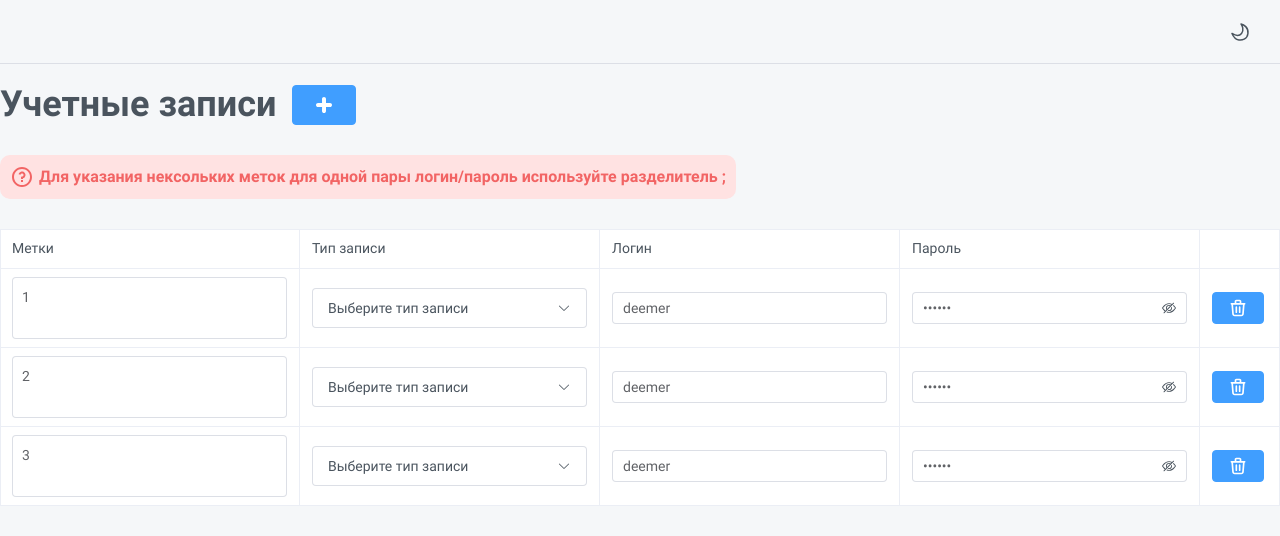
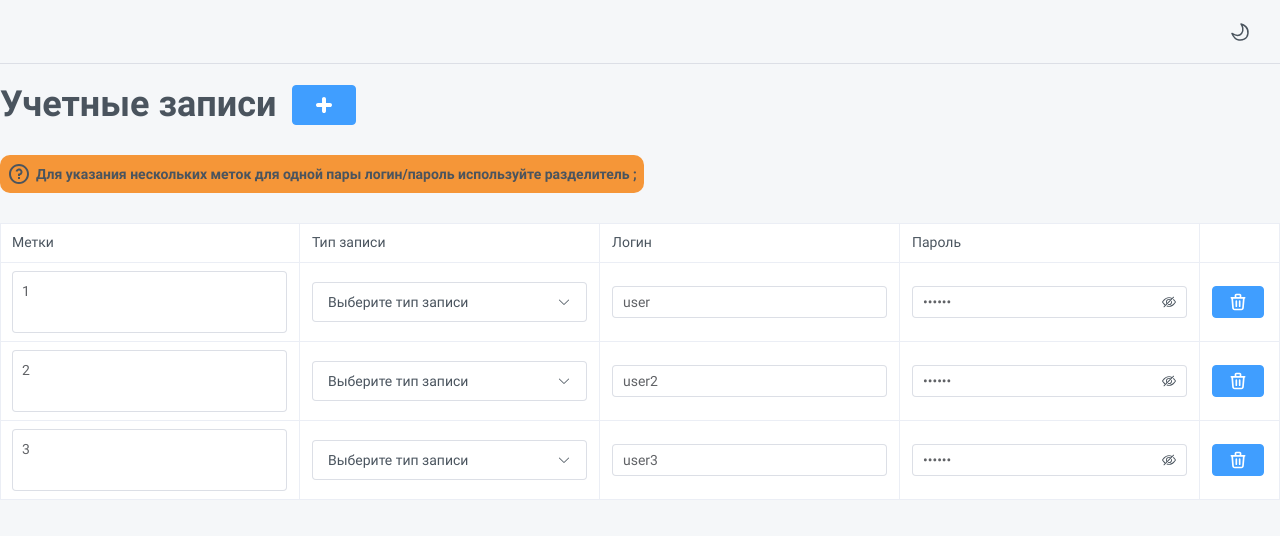
Before and after one commit to filimonovSB/test-task, a Vue app: page / in a window 1280 px wide. Shown: the top 536 px of the page. Built offline with nearby package versions, Linux system fonts and the light colour scheme.

Commit message:
feature: add function removeAccount and createAccount, ElPopconfirm for remove

```diff
--- a/src/components/icons/IconQuestion.vue
+++ b/src/components/icons/IconQuestion.vue
@@ -7,7 +7,7 @@
   >
     <path
       d="M12 22C6.477 22 2 17.523 2 12C2 6.477 6.477 2 12 2C17.523 2 22 6.477 22 12C22 17.523 17.523 22 12 22ZM12 20C14.1217 20 16.1566 19.1571 17.6569 17.6569C19.1571 16.1566 20 14.1217 20 12C20 9.87827 19.1571 7.84344 17.6569 6.34315C16.1566 4.84285 14.1217 4 12 4C9.87827 4 7.84344 4.84285 6.34315 6.34315C4.84285 7.84344 4 9.87827 4 12C4 14.1217 4.84285 16.1566 6.34315 17.6569C7.84344 19.1571 9.87827 20 12 20ZM11 15H13V17H11V15ZM13 13.355V14H11V12.5C11 12.2348 11.1054 11.9804 11.2929 11.7929C11.4804 11.6054 11.7348 11.5 12 11.5C12.2841 11.5 12.5623 11.4193 12.8023 11.2673C13.0423 11.1154 13.2343 10.8984 13.3558 10.6416C13.4773 10.3848 13.5234 10.0988 13.4887 9.81684C13.454 9.53489 13.34 9.26858 13.1598 9.04891C12.9797 8.82924 12.7409 8.66523 12.4712 8.57597C12.2015 8.48671 11.912 8.47587 11.6364 8.54471C11.3608 8.61354 11.1104 8.75923 10.9144 8.96482C10.7183 9.1704 10.5847 9.42743 10.529 9.706L8.567 9.313C8.68863 8.70508 8.96951 8.14037 9.38092 7.67659C9.79233 7.2128 10.3195 6.86658 10.9086 6.67332C11.4977 6.48006 12.1275 6.44669 12.7337 6.57661C13.3399 6.70654 13.9007 6.99511 14.3588 7.41282C14.8169 7.83054 15.1559 8.36241 15.3411 8.95406C15.5263 9.54572 15.5511 10.1759 15.4129 10.7803C15.2747 11.3847 14.9785 11.9415 14.5545 12.3939C14.1306 12.8462 13.5941 13.1779 13 13.355Z"
-      fill="var(--app-red-color)"
+      fill="var(--app-text-primary-color)"
     />
   </svg>
 </template>
--- a/src/components/modals/ModalCreateAccount.vue
+++ b/src/components/modals/ModalCreateAccount.vue
@@ -1,13 +1,17 @@
 <script setup lang="ts">
 import { ref } from 'vue'
 
-import type { IAccount } from '@/stores/accounts-store.ts'
+import { useAccountsStore } from '@/stores/accounts-store.ts'
+import type { IAccount } from '@/types'
+import { deepClone } from '@/utils'
 
 const emmit = defineEmits(['close'])
 
+const accountsStore = useAccountsStore()
+
 const visibleModal = defineModel()
 
-const newAccount = ref<IAccount>({
+const emptyAccount = {
   tags: '',
   type: {
     name: '',
@@ -15,7 +19,9 @@ const newAccount = ref<IAccount>({
   },
   login: '',
   password: ''
-})
+}
+
+const newAccount = ref<IAccount>(deepClone(emptyAccount))
 
 const types = [
   {
@@ -30,6 +36,15 @@ const types = [
 
 const closeDialog = () => {
   emmit('close')
+}
+
+const createAccount = () => {
+  accountsStore.createAccount({ ...newAccount.value })
+  emmit('close')
+}
+
+const resetAccount = () => {
+  newAccount.value = deepClone(emptyAccount)
 }
 </script>
 
@@ -90,6 +105,7 @@ const closeDialog = () => {
           type="primary"
           size="default"
           class="table-button"
+          @click="createAccount"
         >
           Создать
         </ElButton>
--- a/src/components/tables/TableAccounts.vue
+++ b/src/components/tables/TableAccounts.vue
@@ -87,6 +87,11 @@ const types = [
     </ElTableColumn>
     <ElTableColumn width="80">
       <template #default="scope">
+        <ElPopconfirm
+          title="Вы действительно хотите удалить аккаунт?"
+          @confirm="accountsStore.removeAccount(scope.row.login)"
+        >
+          <template #reference>
             <ElButton
               type="primary"
               size="default"
@@ -94,6 +99,8 @@ const types = [
             >
               <IconTrash />
             </ElButton>
+          </template>
+        </ElPopconfirm>
       </template>
     </ElTableColumn>
   </ElTable>
--- a/src/components/ui/UiClueBlock.vue
+++ b/src/components/ui/UiClueBlock.vue
@@ -18,13 +18,13 @@ import IconQuestion from '@/components/icons/IconQuestion.vue'
   gap: 5px;
   width: fit-content;
   min-width: fit-content;
-  padding: 10px;
-  background: var(--app-red-background);
+  padding: 7px;
+  background: var(--app-orange-color);
   border-radius: 10px;
 }
 
 p {
+  font-size: 14px;
   font-weight: 500;
-  color: var(--app-red-color);
 }
 </style>
--- a/src/constants/index.ts
+++ b/src/constants/index.ts
@@ -1,4 +1,4 @@
-import type { IAccount } from '@/stores/accounts-store.ts'
+import type { IAccount } from '@/types'
 
 const ACCOUNTS_DEFAULT: IAccount[] = [
   {
@@ -7,7 +7,7 @@ const ACCOUNTS_DEFAULT: IAccount[] = [
       name: 'local',
       value: 'local'
     },
-    login: 'deemer',
+    login: 'user',
     password: '123456'
   },
   {
@@ -16,7 +16,7 @@ const ACCOUNTS_DEFAULT: IAccount[] = [
       name: 'local',
       value: 'local'
     },
-    login: 'deemer',
+    login: 'user2',
     password: '123456'
   },
   {
@@ -25,7 +25,7 @@ const ACCOUNTS_DEFAULT: IAccount[] = [
       name: 'local',
       value: 'local'
     },
-    login: 'deemer',
+    login: 'user3',
     password: '123456'
   }
 ]
--- a/src/pages/HomePage.vue
+++ b/src/pages/HomePage.vue
@@ -31,7 +31,7 @@ const closeDialog = () => {
     </ElSpace>
 
     <UiClueBlock>
-      Для указания нексольких меток для одной пары логин/пароль используйте
+      Для указания нескольких меток для одной пары логин/пароль используйте
       разделитель ;
     </UiClueBlock>
 
--- a/src/stores/accounts-store.ts
+++ b/src/stores/accounts-store.ts
@@ -2,18 +2,22 @@ import { ref } from 'vue'
 import { defineStore } from 'pinia'
 
 import ACCOUNTS_DEFAULT from '@/constants'
-
-export interface IAccount {
-  tags: string
-  type: {
-    name: string
-    value: string
-  }
-  login: string
-  password?: string
-}
+import type { IAccount } from '@/types'
 
 export const useAccountsStore = defineStore('accounts', () => {
   const accounts = ref<IAccount[]>(ACCOUNTS_DEFAULT)
-  return { accounts }
+
+  const removeAccount = (login: string) => {
+    accounts.value = accounts.value.filter(
+      (account: IAccount) => account.login !== login
+    )
+  }
+
+  const createAccount = (newAccount: IAccount) => {
+    console.log('createAccount')
+    accounts.value.push(newAccount)
+    console.log(newAccount)
+  }
+
+  return { accounts, removeAccount, createAccount }
 })
--- /dev/null
+++ b/src/types/index.ts
@@ -0,0 +1,11 @@
+export interface IAccountType {
+  name: string
+  value: string
+}
+
+export interface IAccount {
+  tags: string
+  type: IAccountType
+  login: string
+  password?: string
+}
--- /dev/null
+++ b/src/utils/index.ts
@@ -0,0 +1,3 @@
+export function deepClone<T>(obj: T): T {
+  return JSON.parse(JSON.stringify(obj))
+}
```
Lines whose indentation alone changed are shown as unchanged.
